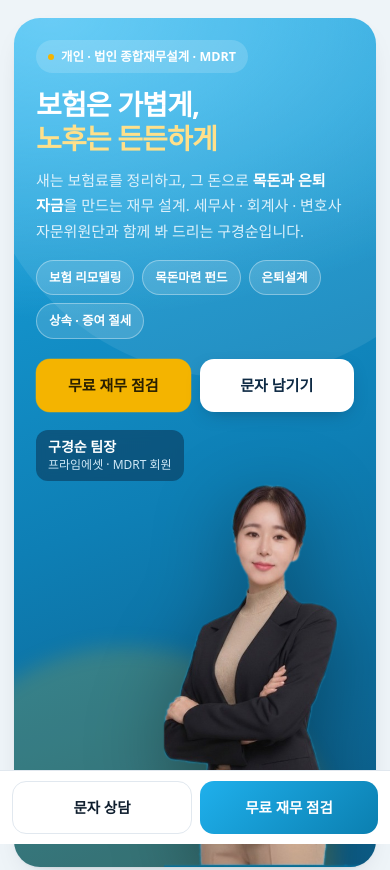
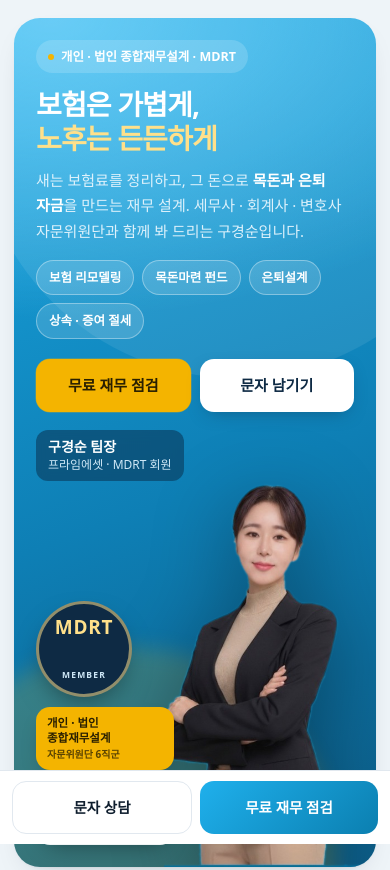
Before and after one commit to madboykang-cyber/kg-finance-landing, a plain HTML site: page index.html in a window 390 px wide. Shown: the top 870 px of the page. Drawn offline with Linux system fonts and the light colour scheme; a web font is replaced by a local one.

Commit message:
모바일 히어로 왼쪽에 MDRT·종합재무설계·프라임에셋 배지 추가, 사진 아래 빈 공간 제거

```diff
--- a/index.html
+++ b/index.html
@@ -58,10 +58,22 @@
 .hero-name{display:inline-block;margin-top:18px;background:rgba(10,50,80,.55);backdrop-filter:blur(6px);padding:8px 12px;border-radius:12px;font-size:12px;line-height:1.35;color:#CFE8F7}
 .hero-name b{display:block;font-size:14px;color:#fff}
 @media(max-width:560px){
-  .hero{min-height:0;flex-direction:column;align-items:flex-start;padding-bottom:0}
+  .hero{min-height:0;display:block;padding-bottom:0}
   .hero > .tx{max-width:100%;padding-bottom:12px}
-  .hero .ph{position:relative;right:auto;bottom:auto;height:auto;width:62%;max-width:280px;align-self:flex-end;margin:-10px -6px 0 0}
+  .hero .ph{position:relative;right:auto;bottom:auto;height:auto;width:62%;max-width:280px;display:block;margin:-10px -6px 0 auto}
   .hero .cta .btn{flex:1}
+}
+
+/* 모바일 히어로 왼쪽 배지 */
+.badges{display:none}
+@media(max-width:560px){
+  .badges{display:grid;gap:10px;position:absolute;left:clamp(22px,4.5vw,34px);bottom:22px;z-index:2;width:38%;max-width:150px}
+  .badges .md{width:96px;height:96px;border-radius:50%;background:var(--navy);color:#FFE08A;display:grid;place-items:center;text-align:center;font-weight:900;font-size:19px;letter-spacing:.04em;line-height:1;box-shadow:0 12px 28px -10px rgba(0,0,0,.5);border:3px solid rgba(255,224,138,.55)}
+  .badges .md small{display:block;font-size:8.5px;color:#CFE8F7;letter-spacing:.14em;margin-top:5px;font-weight:700}
+  .badges .bx{background:rgba(255,255,255,.92);color:var(--navy);border-radius:14px;padding:9px 11px;font-size:11.5px;font-weight:800;line-height:1.3;box-shadow:0 10px 24px -12px rgba(0,0,0,.45)}
+  .badges .bx small{display:block;font-size:10px;font-weight:600;color:var(--ink-2);margin-top:2px}
+  .badges .bx.g{background:var(--gold);color:#2A2000}.badges .bx.g small{color:#5A4300}
+  .badges .pa{font-family:Georgia,"Times New Roman",serif;font-weight:700;letter-spacing:.22em;font-size:12.5px;color:var(--navy)}
 }
 
 /* stats */
@@ -170,6 +182,11 @@
       <div class="hero-name"><b>구경순 팀장</b>프라임에셋 · MDRT 회원</div>
     </div>
     <img class="ph" src="img/kg-cut.png" alt="구경순 팀장" width="711" height="1385">
+    <div class="badges" aria-hidden="true">
+      <div class="md">MDRT<small>MEMBER</small></div>
+      <div class="bx g">개인 · 법인<br>종합재무설계<small>자문위원단 6직군</small></div>
+      <div class="bx"><span class="pa">PRIME ASSET</span><small>프라임에셋 소속</small></div>
+    </div>
   </section>
 
   <section class="card stats rv">
```
